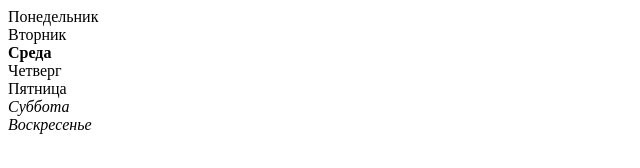
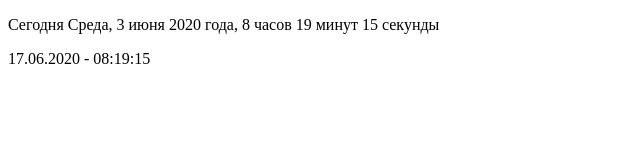
Before and after one commit to web-designer-life/js_pro, a plain HTML site: page index.html in a window 1280 px wide. Shown: the whole page, without its empty margins (0-640 px from the left). Drawn offline with Linux system fonts and the light colour scheme.

Commit message:
lesson09

```diff
--- a/index.html
+++ b/index.html
@@ -6,6 +6,8 @@
     <title>Document</title>
 </head>
 <body>
+    <p id='p1'></p>
+    <p id='p2'></p>
     <script src="main.js"></script>
 </body>
 </html>
--- a/main.js
+++ b/main.js
@@ -1,18 +1,49 @@
 let week = ['Понедельник','Вторник','Среда','Четверг','Пятница','Суббота','Воскресенье'];
-let today = new Date().getDay();
-if (today == 0) {
-    today = 6;
-} else {
-    today -= 1;
+let month = ['января','февраля','марта','апреля','мая','июня','июля','августа','сентября','октября','ноября','декабря'];
+
+function formatDate() {
+    let date = new Date();
+    let dd = date.getDate();
+    if (dd < 10) dd = '0' + dd;
+
+    let mm = date.getMonth() + 1;
+    if (mm < 10) mm = '0' + mm;
+
+    let yy = date.getFullYear();
+
+    let hh = date.getHours();
+    if (hh < 10) hh = '0' + hh;
+
+    let mi = date.getMinutes();
+    if (mi < 10) mi = '0' + mi;
+
+    let se = date.getSeconds();
+    if (se < 10) se = '0' + se;
+
+    document.getElementById("p2").innerHTML = (dd + '.' + mm + '.' + yy + ' - ' + hh + ':' + mi + ':' + se);
 }
-for (let i = 0; i < week.length; i++) {
-    if (i != today) {
-        if (i == 5 || i == 6) {
-            document.write(week[i].italics() + '<br>');
-        } else {
-            document.write(week[i] + '<br>');
-        }
+
+function dateString() {
+    let d = new Date();
+    let h = new Date().getHours();
+    let today = new Date().getDay();
+
+    if (today == 0) {
+        today = 6;
     } else {
-        document.write(week[i].bold() + '<br>');
+        today -= 1;
+    }
+
+    if (h == 1 || h == 21) {
+        document.getElementById("p1").innerHTML = ('Сегодня ' + week[today] + ', ' + d.getDay() + ' ' + month[d.getMonth()] + ' ' + d.getFullYear() + ' года, ' + h + ' час ' + d.getMinutes() + ' минут ' + d.getSeconds() + ' секунды');
+    } else if (h == 2 || h == 3 || h == 4 || h == 22 || h == 23 || h == 24) {
+        document.getElementById("p1").innerHTML = ('Сегодня ' + week[today] + ', ' + d.getDay() + ' ' + month[d.getMonth()] + ' ' + d.getFullYear() + ' года, ' + h + ' часа ' + d.getMinutes() + ' минут ' + d.getSeconds() + ' секунды');
+    } else {
+        document.getElementById("p1").innerHTML = ('Сегодня ' + week[today] + ', ' + d.getDay() + ' ' + month[d.getMonth()] + ' ' + d.getFullYear() + ' года, ' + h + ' часов ' + d.getMinutes() + ' минут ' + d.getSeconds() + ' секунды');
     }
 }
+
+setInterval(function() {
+    dateString();
+    formatDate();
+}, 100);
```
